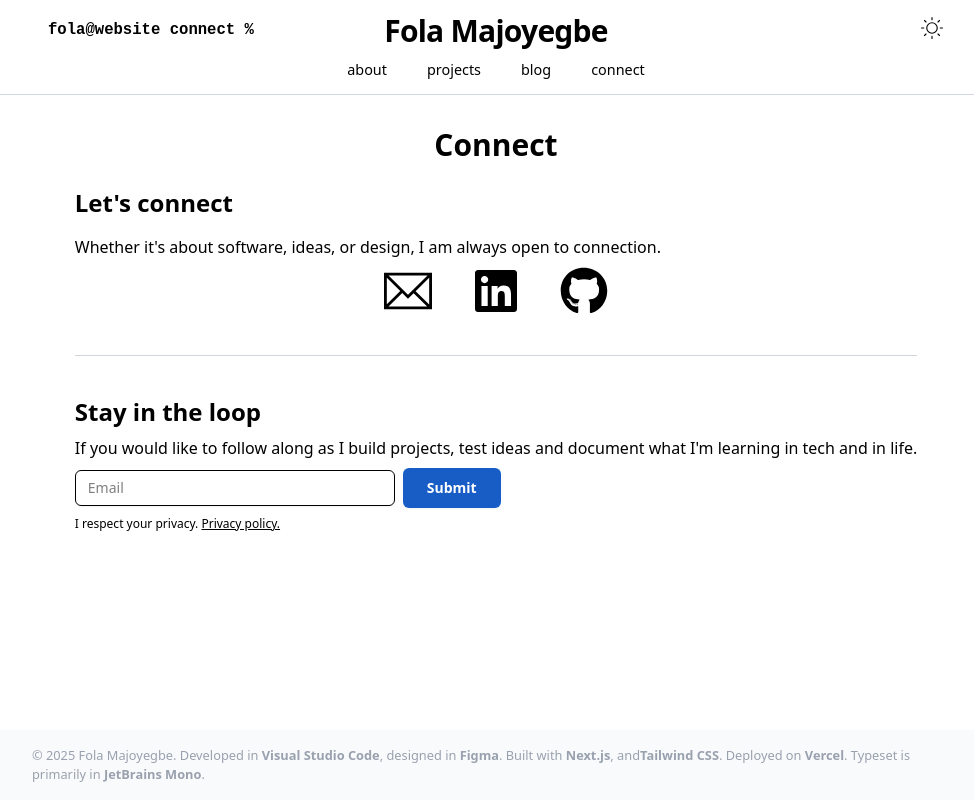
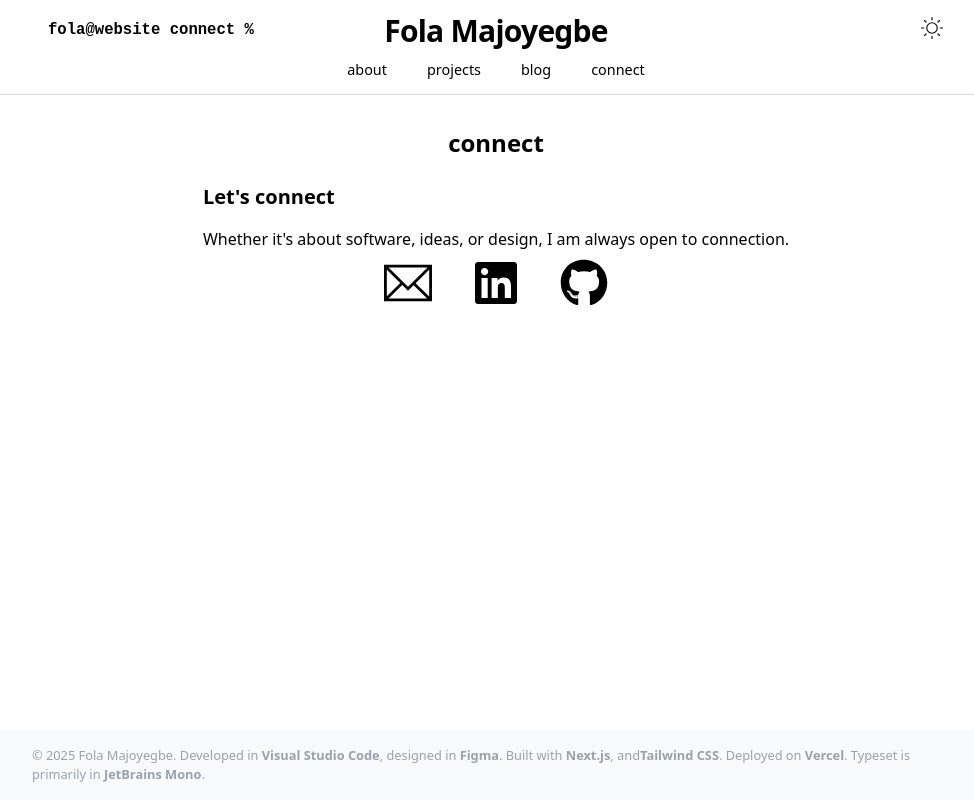
Before and after one commit to Folamajo/portfolio, a Next.js app: page /connect in a window 1280 px wide. Shown: the whole page, without its empty margins (144-1118 px from the left). Built offline with nearby package versions, Linux system fonts and the light colour scheme.

Commit message:
Changed the connect page and page headers css

```diff
--- a/src/app/blog/page.tsx
+++ b/src/app/blog/page.tsx
@@ -15,7 +15,7 @@ const Blog = () => {
 
 
          <main className=' main_content max-w-[58em] mb-6 px-4 w-full '>
-            <h1 className='font-bold text-3xl '>Blog</h1>
+            <h1 className='font-extrabold text-2xl '>blog </h1>
          </main>
 
          <footer className=" px-4 w-full flex justify-center mt-auto py-4 bg-gray-50 dark:bg-black">
--- a/src/app/connect/page.tsx
+++ b/src/app/connect/page.tsx
@@ -70,18 +70,18 @@ const Connect = () => {
             <Header />
          </header>
          <main className=' main_content max-w-[58em] mb-6 px-4 w-full flex flex-col items-center'>
-            <h1 className='font-bold text-3xl '>Connect</h1>
+            <h1 className='font-extrabold text-2xl '>connect </h1>
             <div className= "mt-6">
-               <h2 className="font-bold text-2xl mb-4">{"Let's connect"}</h2>
+               <h2 className="font-extrabold text-xl mb-4">{"Let's connect"}</h2>
                <p>{"Whether it's about software, ideas, or design, I am always open to connection."}</p>
                <ul className="flex gap-10  justify-center mt-2">
                   <a href="mailto:fmajoyegbe@gmail.com"><TfiEmail className="text-5xl hover:opacity-80 cursor-pointer"/></a>
                   <a href ="https://www.linkedin.com/in/fola-majoyegbe-85a19b98/" target="_blank" rel="no_opener noreferer"> <FaLinkedin className="text-5xl hover:opacity-80 cursor-pointer"/></a>
                   <a href="https://github.com/Folamajo" target="_blank" rel="no_opener noreferer"><FaGithub className="text-5xl hover:opacity-80 cursor-pointer"/></a>
                </ul>
-               <div className="border-b-1  mt-10 border-gray-300 dark:border-gray-500"></div>
+               {/* <div className="border-b-1  mt-10 border-gray-300 dark:border-gray-500"></div> */}
 
-               {
+               {/* {
                   status === "idle" && (
                      <div className="mt-10">
 
@@ -152,7 +152,7 @@ const Connect = () => {
                         <p className="text-xs mt-2">I respect your privacy.<Link href="/privacy"className="underline">Privacy policy.</Link></p>
                      </div>
                   )
-               }
+               } */}
             </div>
          </main>
          <footer className=" px-4 w-full flex justify-center mt-auto py-4 bg-gray-50 dark:bg-black">
--- a/src/app/projects/page.tsx
+++ b/src/app/projects/page.tsx
@@ -14,9 +14,9 @@ const page = () => {
          </header>
 
          <main className=' main_content max-w-[58em] mb-6 px-4 w-full '>
-            <h1 className='font-bold text-3xl '>Projects</h1>
-            <div>
-
+            <h1 className='font-extrabold text-2xl '>projects </h1>
+            <div className="mt-4">
+               coming soon ...
             </div>
          </main>
 
```
